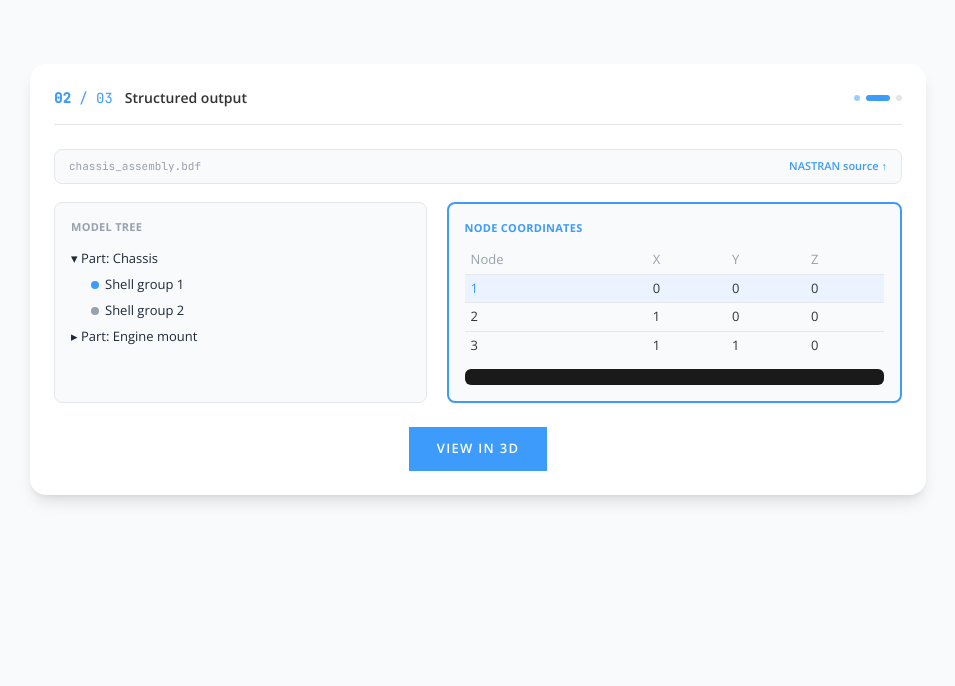
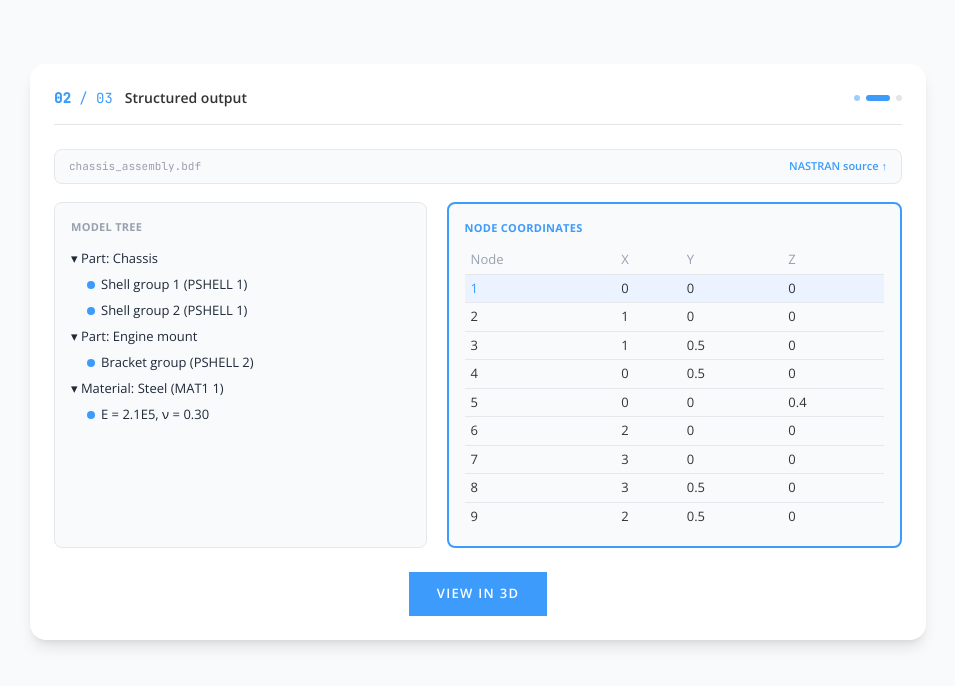
Before and after one commit to techsoft3d/hoops-access, a React (Vite) app: page / in a window 1280 px wide. Both pictures are taken after a click on the button "EXTRACT WITH HOOPS ACCESS". Shown: the part 278-964 px from the top of the page, without its empty margins (162-1117 px from the left). Built offline with nearby package versions, Linux system fonts and the light colour scheme.

Commit message:
feat: enhance StepStructured component with selection and collapse functionality; data structures with nodeIds

```diff
--- a/src/components/StepStructured.jsx
+++ b/src/components/StepStructured.jsx
@@ -1,27 +1,75 @@
+import { useEffect, useState } from 'react';
 import PrimaryButton from './PrimaryButton';
 
-function TreeNode({ node }) {
+function TreeNode({ node, selectedLabel, onSelect, isCollapsed, onToggleCollapse }) {
+  const isSelected = selectedLabel === node.label;
+  const hasChildren = Boolean(node.children);
   return (
     <div>
-      <div className="text-[13px] text-gray-800 leading-loose">
-        {node.children ? '▾' : '▸'} {node.label}
-      </div>
-      {node.children?.map((child) => (
-        <div key={child.label} className="pl-5 text-[13px] text-gray-800 leading-loose">
+      <button
+        type="button"
+        onClick={() => {
+          onSelect(node);
+          if (hasChildren) onToggleCollapse(node.label);
+        }}
+        className={
+          'w-full text-left text-[13px] leading-loose rounded px-1 -mx-1 transition-colors cursor-pointer ' +
+          (isSelected ? 'bg-brand/10 text-brand font-semibold' : 'text-gray-800 hover:bg-gray-100')
+        }
+      >
+        {hasChildren ? (isCollapsed ? '▸' : '▾') : '▸'} {node.label}
+      </button>
+      {hasChildren && !isCollapsed &&
+        node.children.map((child) => {
+          const isChildSelected = selectedLabel === child.label;
+          return (
+            <button
+              type="button"
+              key={child.label}
+              onClick={() => onSelect(child)}
+              className={
+                'block w-full text-left pl-5 text-[13px] leading-loose rounded px-1 -mx-1 transition-colors cursor-pointer ' +
+                (isChildSelected ? 'bg-brand/10 text-brand font-semibold' : 'text-gray-800 hover:bg-gray-100')
+              }
+            >
               <span
                 className={
-              'inline-block w-2 h-2 rounded-sm mr-1.5 ' +
-              (child.color === 'blue' ? 'bg-brand' : 'bg-gray-400')
+                  'inline-block w-2 h-2 rounded-sm mr-1.5 bg-brand'
                 }
               />
               {child.label}
-        </div>
-      ))}
+            </button>
+          );
+        })}
     </div>
   );
 }
 
 export default function StepStructured({ format, onNext }) {
+  const [selected, setSelected] = useState(null);
+  const [collapsedLabels, setCollapsedLabels] = useState(() => new Set());
+
+  // reset the selection and collapse state whenever the user switches to a different format
+  useEffect(() => {
+    setSelected(null);
+    setCollapsedLabels(new Set());
+  }, [format]);
+
+  function handleSelect(node) {
+    setSelected((prev) => (prev?.label === node.label ? null : node));
+  }
+
+  function handleToggleCollapse(label) {
+    setCollapsedLabels((prev) => {
+      const next = new Set(prev);
+      if (next.has(label)) next.delete(label);
+      else next.add(label);
+      return next;
+    });
+  }
+
+  const highlightedIds = selected ? new Set(selected.nodeIds ?? []) : null;
+
   return (
     <div>
       <div className="grid grid-cols-[0.9fr_1.1fr] gap-5">
@@ -30,7 +78,14 @@ export default function StepStructured({ format, onNext }) {
             Model tree
           </p>
           {format.tree.map((node) => (
-            <TreeNode key={node.label} node={node} />
+            <TreeNode
+              key={node.label}
+              node={node}
+              selectedLabel={selected?.label}
+              onSelect={handleSelect}
+              isCollapsed={collapsedLabels.has(node.label)}
+              onToggleCollapse={handleToggleCollapse}
+            />
           ))}
         </div>
 
@@ -49,27 +104,35 @@ export default function StepStructured({ format, onNext }) {
               </tr>
             </thead>
             <tbody>
-              {format.table.rows.map((row) => (
+              {(highlightedIds
+                ? format.table.rows.filter((row) => highlightedIds.has(row.node))
+                : format.table.rows
+              ).map((row) => {
+                const isHighlighted = highlightedIds ? true : row.highlight;
+                return (
                   <tr
                     key={row.node}
                     className={
                       'border-t border-gray-200 ' +
-                    (row.highlight ? 'bg-[#eaf3ff]' : '')
+                      (isHighlighted ? 'bg-[#eaf3ff]' : '')
                     }
                   >
-                  <td className={'py-1 px-1.5 ' + (row.highlight ? 'text-brand' : '')}>
+                    <td className={'py-1 px-1.5 ' + (isHighlighted ? 'text-brand' : '')}>
                       {row.node}
                     </td>
                     <td className="py-1 px-1.5">{row.x}</td>
                     <td className="py-1 px-1.5">{row.y}</td>
                     <td className="py-1 px-1.5">{row.z}</td>
                   </tr>
-              ))}
+                );
+              })}
             </tbody>
           </table>
-          <div className="bg-[#1a1a1a] rounded-md p-2 mt-2.5 font-mono text-[11px] text-gray-300">
-            {format.apiCall}
-          </div>
+          {selected && highlightedIds.size === 0 && (
+            <p className="text-[11px] text-gray-400 mt-2">
+              No coordinate data published for "{selected.label}" yet.
+            </p>
+          )}
         </div>
       </div>
 
--- a/src/data/abaqus.js
+++ b/src/data/abaqus.js
@@ -28,11 +28,26 @@ export const abaqus = {
   tree: [
     {
       label: 'Part: Chassis',
+      nodeIds: [1, 2, 3, 4, 5],
       children: [
-        { label: 'Shell set SHELL1', color: 'blue' },
+        { label: 'Shell set SHELL1 (elem 1)', nodeIds: [1, 2, 3] },
+        { label: 'Shell set SHELL1 (elem 2)', nodeIds: [4, 5] },
       ],
     },
-    { label: 'Part: Engine mount', collapsed: true },
+    {
+      label: 'Part: Engine mount',
+      nodeIds: [6, 7, 8, 9],
+      children: [
+        { label: 'Shell set SHELL2', nodeIds: [6, 7, 8, 9] },
+      ],
+    },
+    {
+      label: 'Material: STEEL',
+      nodeIds: [1, 2, 3, 4, 5, 6, 7, 8, 9],
+      children: [
+        { label: 'E = 2.1E5, ν = 0.30', nodeIds: [1, 2, 3, 4, 5, 6, 7, 8, 9] },
+      ],
+    },
   ],
 
   table: {
@@ -41,6 +56,12 @@ export const abaqus = {
       { node: 1, x: 0.0, y: 0.0, z: 0.0, highlight: true },
       { node: 2, x: 1.0, y: 0.0, z: 0.0 },
       { node: 3, x: 1.0, y: 0.5, z: 0.0 },
+      { node: 4, x: 0.0, y: 0.5, z: 0.0 },
+      { node: 5, x: 0.0, y: 0.0, z: 0.4 },
+      { node: 6, x: 2.0, y: 0.0, z: 0.0 },
+      { node: 7, x: 3.0, y: 0.0, z: 0.0 },
+      { node: 8, x: 3.0, y: 0.5, z: 0.0 },
+      { node: 9, x: 2.0, y: 0.5, z: 0.0 },
     ],
   },
 
--- a/src/data/ansys.js
+++ b/src/data/ansys.js
@@ -25,11 +25,26 @@ export const ansys = {
   tree: [
     {
       label: 'Part: Chassis',
+      nodeIds: [1, 2, 3, 4, 5],
       children: [
-        { label: 'Element type SHELL181', color: 'blue' },
+        { label: 'Element type SHELL181 (elem 1)', nodeIds: [1, 2, 3] },
+        { label: 'Element type SHELL181 (elem 2)', nodeIds: [4, 5] },
       ],
     },
-    { label: 'Part: Engine mount', collapsed: true },
+    {
+      label: 'Part: Engine mount',
+      nodeIds: [6, 7, 8, 9],
+      children: [
+        { label: 'Element type SHELL181 (elem 3)', nodeIds: [6, 7, 8, 9] },
+      ],
+    },
+    {
+      label: 'Material 1',
+      nodeIds: [1, 2, 3, 4, 5, 6, 7, 8, 9],
+      children: [
+        { label: 'EX = 2.1E5, PRXY = 0.30', nodeIds: [1, 2, 3, 4, 5, 6, 7, 8, 9] },
+      ],
+    },
   ],
 
   table: {
@@ -38,6 +53,12 @@ export const ansys = {
       { node: 1, x: 0.0, y: 0.0, z: 0.0, highlight: true },
       { node: 2, x: 1.0, y: 0.0, z: 0.0 },
       { node: 3, x: 1.0, y: 0.5, z: 0.0 },
+      { node: 4, x: 0.0, y: 0.5, z: 0.0 },
+      { node: 5, x: 0.0, y: 0.0, z: 0.4 },
+      { node: 6, x: 2.0, y: 0.0, z: 0.0 },
+      { node: 7, x: 3.0, y: 0.0, z: 0.0 },
+      { node: 8, x: 3.0, y: 0.5, z: 0.0 },
+      { node: 9, x: 2.0, y: 0.5, z: 0.0 },
     ],
   },
 
--- a/src/data/fluent.js
+++ b/src/data/fluent.js
@@ -20,11 +20,26 @@ export const fluent = {
   tree: [
     {
       label: 'Domain: Fluid',
+      nodeIds: [1, 2, 3, 4, 5],
       children: [
-        { label: 'Zone 1 (wall)', color: 'blue' },
+        { label: 'Zone 1 (wall)', nodeIds: [1, 2, 3] },
+        { label: 'Zone 2 (inlet)', nodeIds: [4, 5] },
       ],
     },
-    { label: 'Domain: Solid', collapsed: true },
+    {
+      label: 'Domain: Solid',
+      nodeIds: [6, 7, 8, 9],
+      children: [
+        { label: 'Zone 3 (bracket)', nodeIds: [6, 7, 8, 9] },
+      ],
+    },
+    {
+      label: 'Boundary conditions',
+      nodeIds: [1, 2, 3],
+      children: [
+        { label: 'Zone 1: no-slip wall', nodeIds: [1, 2, 3] },
+      ],
+    },
   ],
 
   table: {
@@ -33,6 +48,12 @@ export const fluent = {
       { node: 1, x: 0.0, y: 0.0, z: 0.0, highlight: true },
       { node: 2, x: 1.0, y: 0.0, z: 0.0 },
       { node: 3, x: 1.0, y: 0.5, z: 0.0 },
+      { node: 4, x: 0.0, y: 0.5, z: 0.0 },
+      { node: 5, x: 0.0, y: 0.0, z: 0.4 },
+      { node: 6, x: 2.0, y: 0.0, z: 0.0 },
+      { node: 7, x: 3.0, y: 0.0, z: 0.0 },
+      { node: 8, x: 3.0, y: 0.5, z: 0.0 },
+      { node: 9, x: 2.0, y: 0.5, z: 0.0 },
     ],
   },
 
--- a/src/data/nastran.js
+++ b/src/data/nastran.js
@@ -21,19 +21,39 @@ export const nastran = {
   tree: [
     {
       label: 'Part: Chassis',
+      nodeIds: [1, 2, 3, 4, 5],
       children: [
-        { label: 'Shell group 1', color: 'blue' },
-        { label: 'Shell group 2', color: 'gray' },
+        { label: 'Shell group 1 (PSHELL 1)', nodeIds: [1, 2, 3] },
+        { label: 'Shell group 2 (PSHELL 1)', nodeIds: [4, 5] },
       ],
     },
-    { label: 'Part: Engine mount', collapsed: true },
+    {
+      label: 'Part: Engine mount',
+      nodeIds: [6, 7, 8, 9],
+      children: [
+        { label: 'Bracket group (PSHELL 2)', nodeIds: [6, 7, 8, 9] },
+      ],
+    },
+    {
+      label: 'Material: Steel (MAT1 1)',
+      nodeIds: [1, 2, 3, 4, 5, 6, 7, 8, 9],
+      children: [
+        { label: 'E = 2.1E5, ν = 0.30', nodeIds: [1, 2, 3, 4, 5, 6, 7, 8, 9] },
+      ],
+    },
   ],
   table: {
     columns: ['Node', 'X', 'Y', 'Z'],
     rows: [
       { node: 1, x: 0.0, y: 0.0, z: 0.0, highlight: true },
       { node: 2, x: 1.0, y: 0.0, z: 0.0 },
-      { node: 3, x: 1.0, y: 1.0, z: 0.0 },
+      { node: 3, x: 1.0, y: 0.5, z: 0.0 },
+      { node: 4, x: 0.0, y: 0.5, z: 0.0 },
+      { node: 5, x: 0.0, y: 0.0, z: 0.4 },
+      { node: 6, x: 2.0, y: 0.0, z: 0.0 },
+      { node: 7, x: 3.0, y: 0.0, z: 0.0 },
+      { node: 8, x: 3.0, y: 0.5, z: 0.0 },
+      { node: 9, x: 2.0, y: 0.5, z: 0.0 },
     ],
   },
   contour: { resultName: 'Von Mises stress', placeholder: true },
```
Lines whose indentation alone changed are shown as unchanged.
